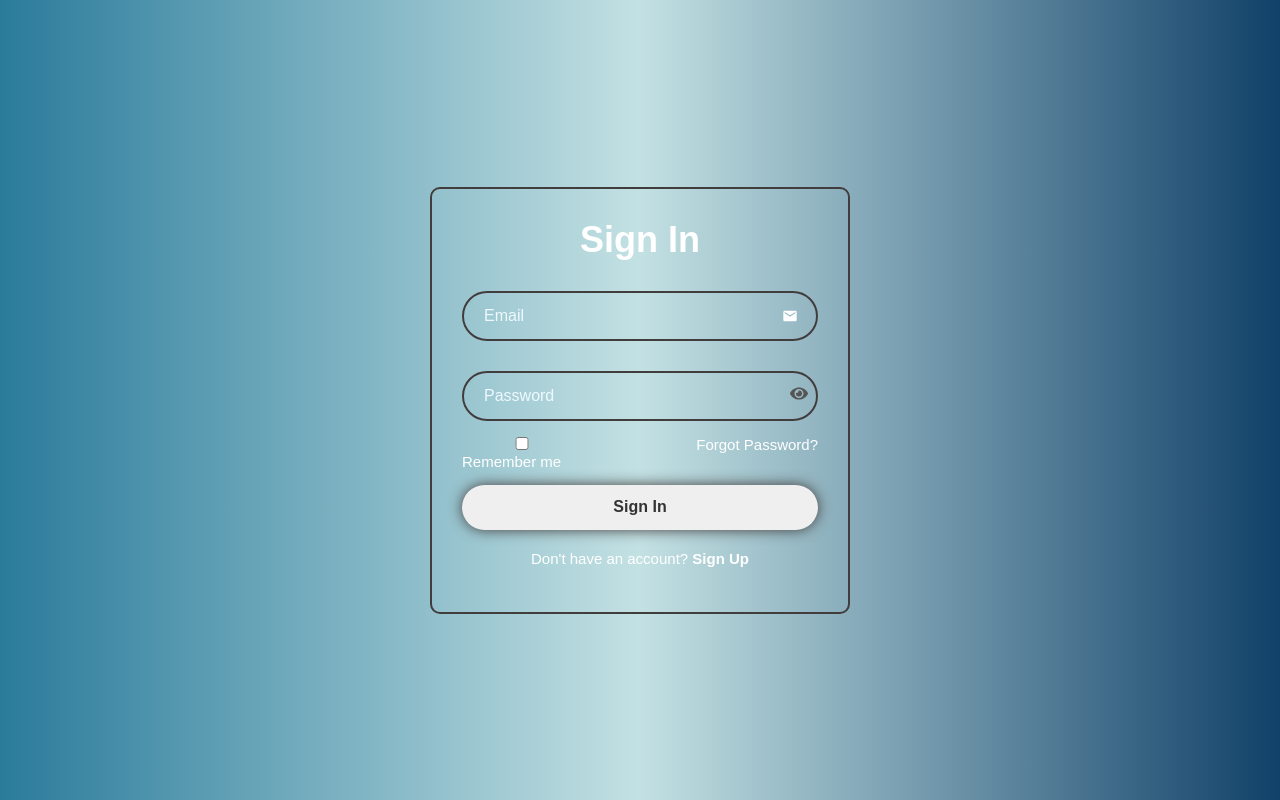
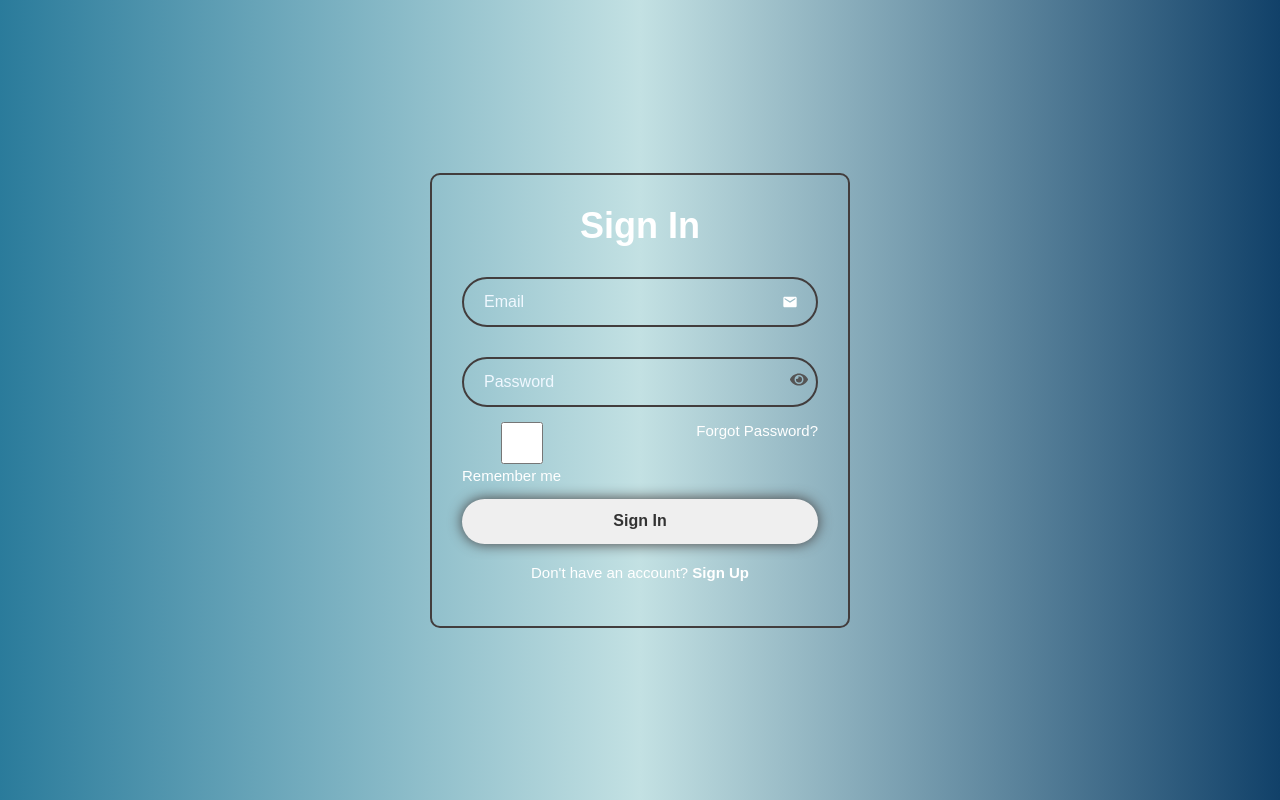
Before and after one commit to adithya-pixel/delivery_app, a React (Create React App) app in the folder deliveryapp/client/: page /login in a window 1280 px wide. Built offline with nearby package versions, Linux system fonts and the light colour scheme.

Commit message:
Update: on deliveryaddress

```diff
--- a/deliveryapp/client/src/components/DeliveryAddress.css
+++ b/deliveryapp/client/src/components/DeliveryAddress.css
@@ -63,12 +63,15 @@
 
 /* Input Fields */
 input {
-  padding: 12px;
+  padding: 10px 14px;
   border-radius: 8px;
   border: 1px solid #ccc;
   width: 100%;
-  font-size: 14px;
+  font-size: 15px;
+  height: 42px;
+  box-sizing: border-box;
 }
+
 
 input:focus {
   border-color: #007bff;
```
